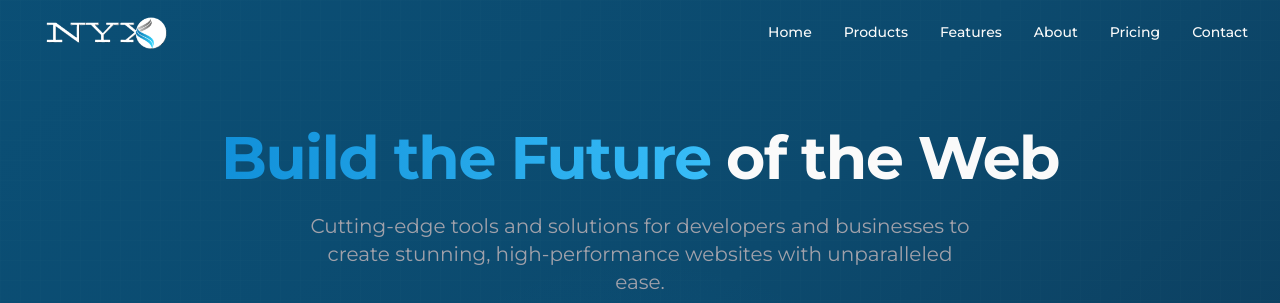
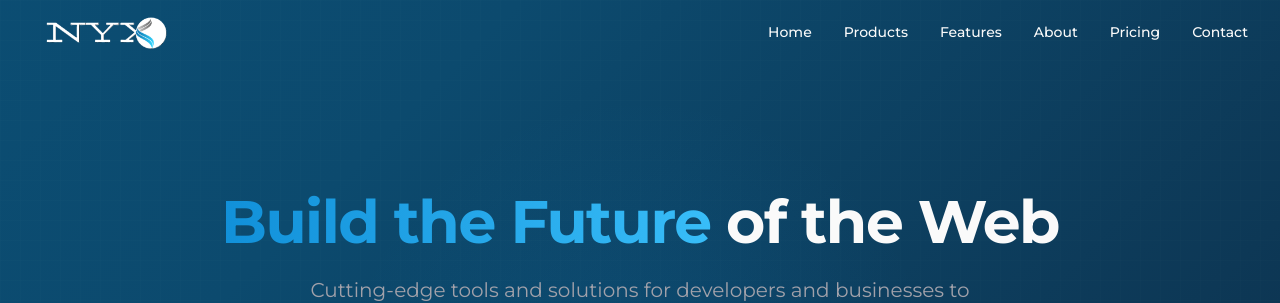
Before and after one commit to nyxsaas/Nyx.com, a Next.js app: page / in a window 1280 px wide. Shown: the top 303 px of the page. Built offline with nearby package versions, Linux system fonts and the light colour scheme.

Commit message:
update hero page

```diff
--- a/components/home/HeroSection.tsx
+++ b/components/home/HeroSection.tsx
@@ -49,14 +49,14 @@ export default function HeroSection({ heroRef }: { heroRef: React.RefObject<HTML
         }}
       ></div>
 
-      <div className="container relative mx-auto px-4 sm:px-6 lg:px-8">
+      <div className="container relative mx-auto px-4 sm:px-6 lg:px-8 h-[60vh]">
         <motion.div
           className="text-center max-w-4xl mx-auto"
           initial="hidden"
           animate="visible"
           variants={staggerContainer}
         >
-          <motion.h1 className="text-4xl md:text-6xl font-bold tracking-tight mb-6" variants={fadeInUp}>
+          <motion.h1 className="text-4xl md:text-6xl font-bold tracking-tight mb-6 mt-16" variants={fadeInUp}>
             <span className="gradient-text">Build the Future</span> of the Web
           </motion.h1>
           <motion.p className="text-lg md:text-xl text-muted-foreground mb-8 max-w-2xl mx-auto" variants={fadeInUp}>
@@ -75,7 +75,7 @@ export default function HeroSection({ heroRef }: { heroRef: React.RefObject<HTML
             variants={fadeInUp}
           >
             <div className="absolute inset-0 bg-gradient-to-r from-blue-500/10 to-blue-500/10 z-0"></div>
-            <img src="/hero-interface.jpg" alt="NIX Platform Interface" className="w-full h-auto relative z-10" />
+            {/* <img src="/hero-interface.jpg" alt="NIX Platform Interface" className="w-full h-auto relative z-10" /> */}
             <div className="absolute top-0 left-0 right-0 h-24 bg-gradient-to-b from-background to-transparent z-20"></div>
             <div className="absolute bottom-0 left-0 right-0 h-24 bg-gradient-to-t from-background to-transparent z-20"></div>
           </motion.div>
```
